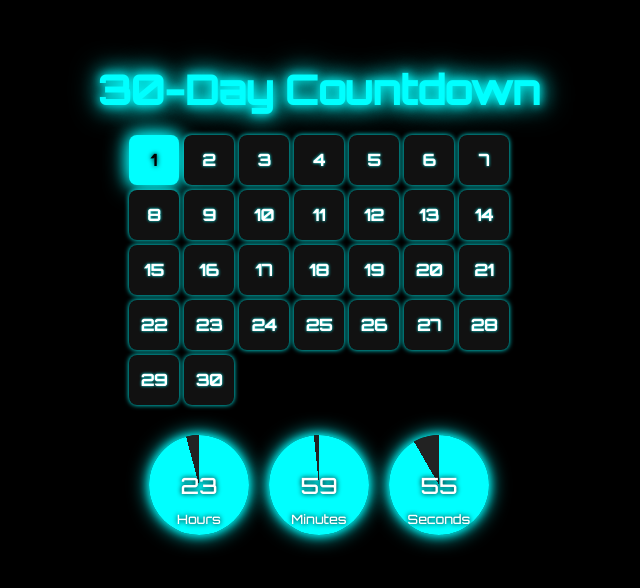
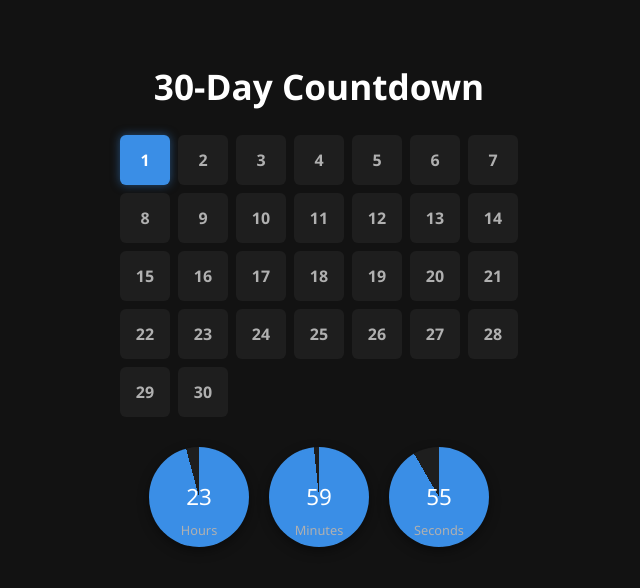
Before and after one commit to dhanushsuresh8/test1, a plain HTML site: page index.html in a window 1280 px wide. Shown: the whole page, without its empty margins (321-961 px from the left). Drawn offline with Linux system fonts and the light colour scheme.

Commit message:
Update index.html

```diff
--- a/index.html
+++ b/index.html
@@ -3,83 +3,81 @@
 <head>
 <meta charset="UTF-8">
 <meta name="viewport" content="width=device-width, initial-scale=1.0">
-<title>Gamer Countdown Calendar</title>
+<title>Countdown Calendar</title>
 <style>
   body {
-    font-family: 'Orbitron', Arial, sans-serif;
-    background: #000;
-    color: #fff;
+    font-family: 'Segoe UI', Tahoma, Geneva, Verdana, sans-serif;
+    background: #121212;
+    color: #e0e0e0;
     display: flex;
     flex-direction: column;
     align-items: center;
     padding: 30px;
   }
+
   h1 {
-    text-align: center;
-    font-size: 2.5rem;
-    color: #0ff;
-    text-shadow: 0 0 10px #0ff, 0 0 20px #0ff, 0 0 30px #0ff;
-    margin-bottom: 20px;
+    font-size: 2.2rem;
+    margin-bottom: 25px;
+    color: #ffffff;
   }
+
   .calendar {
     display: grid;
     grid-template-columns: repeat(7, 50px);
-    gap: 5px;
+    gap: 8px;
     margin-bottom: 30px;
   }
+
   .day {
     width: 50px;
     height: 50px;
-    background: #111;
+    background: #1e1e1e;
+    border-radius: 6px;
     display: flex;
     justify-content: center;
     align-items: center;
-    border-radius: 8px;
-    font-weight: bold;
-    transition: 0.3s;
-    box-shadow: 0 0 5px #0ff;
+    font-weight: 600;
+    color: #b0b0b0;
+    transition: background 0.3s, color 0.3s;
+  }
+
+  .day.past {
+    background: #2c2c2c;
+    color: #5a5a5a;
+  }
+
+  .day.current {
+    background: #3a8ee6;
     color: #fff;
-    text-shadow: 0 0 3px #0ff;
+    box-shadow: 0 0 10px rgba(58, 142, 230, 0.5);
   }
-  .day.past {
-    background: #222;
-    color: #aaa;
-    box-shadow: none;
-    text-shadow: none;
-  }
-  .day.current {
-    background: #0ff;
-    color: #000;
-    box-shadow: 0 0 15px #0ff, 0 0 25px #0ff;
-    text-shadow: 0 0 5px #000;
-  }
+
   .circle-container {
     display: flex;
     gap: 20px;
   }
+
   .circle {
     position: relative;
     width: 100px;
     height: 100px;
     border-radius: 50%;
-    background: conic-gradient(#0ff 0deg, #0ff 0deg, #222 0deg, #222 360deg);
+    background: conic-gradient(#3a8ee6 0deg, #3a8ee6 0deg, #1e1e1e 0deg, #1e1e1e 360deg);
     display: flex;
     justify-content: center;
     align-items: center;
     font-size: 1.4rem;
-    color: #fff;
-    text-shadow: 0 0 5px #000;
-    box-shadow: 0 0 10px #0ff, 0 0 20px #0ff;
+    color: #ffffff;
+    box-shadow: 0 4px 12px rgba(0, 0, 0, 0.4);
   }
+
   .label {
     position: absolute;
     bottom: 8px;
     font-size: 0.8rem;
-    color: #fff;
-    text-shadow: 0 0 5px #000;
+    color: #b0b0b0;
   }
 </style>
-<link href="https://fonts.googleapis.com/css2?family=Orbitron:wght@500&display=swap" rel="stylesheet">
 </head>
 <body>
 
@@ -134,9 +132,9 @@
     document.getElementById("minutes").innerText = minutes;
     document.getElementById("seconds").innerText = seconds;
 
-    document.getElementById("hoursCircle").style.background = `conic-gradient(#0ff ${(hours/24)*360}deg, #222 0deg)`;
-    document.getElementById("minutesCircle").style.background = `conic-gradient(#0ff ${(minutes/60)*360}deg, #222 0deg)`;
-    document.getElementById("secondsCircle").style.background = `conic-gradient(#0ff ${(seconds/60)*360}deg, #222 0deg)`;
+    document.getElementById("hoursCircle").style.background = `conic-gradient(#3a8ee6 ${(hours/24)*360}deg, #1e1e1e 0deg)`;
+    document.getElementById("minutesCircle").style.background = `conic-gradient(#3a8ee6 ${(minutes/60)*360}deg, #1e1e1e 0deg)`;
+    document.getElementById("secondsCircle").style.background = `conic-gradient(#3a8ee6 ${(seconds/60)*360}deg, #1e1e1e 0deg)`;
   }
 
   buildCalendar();
```
